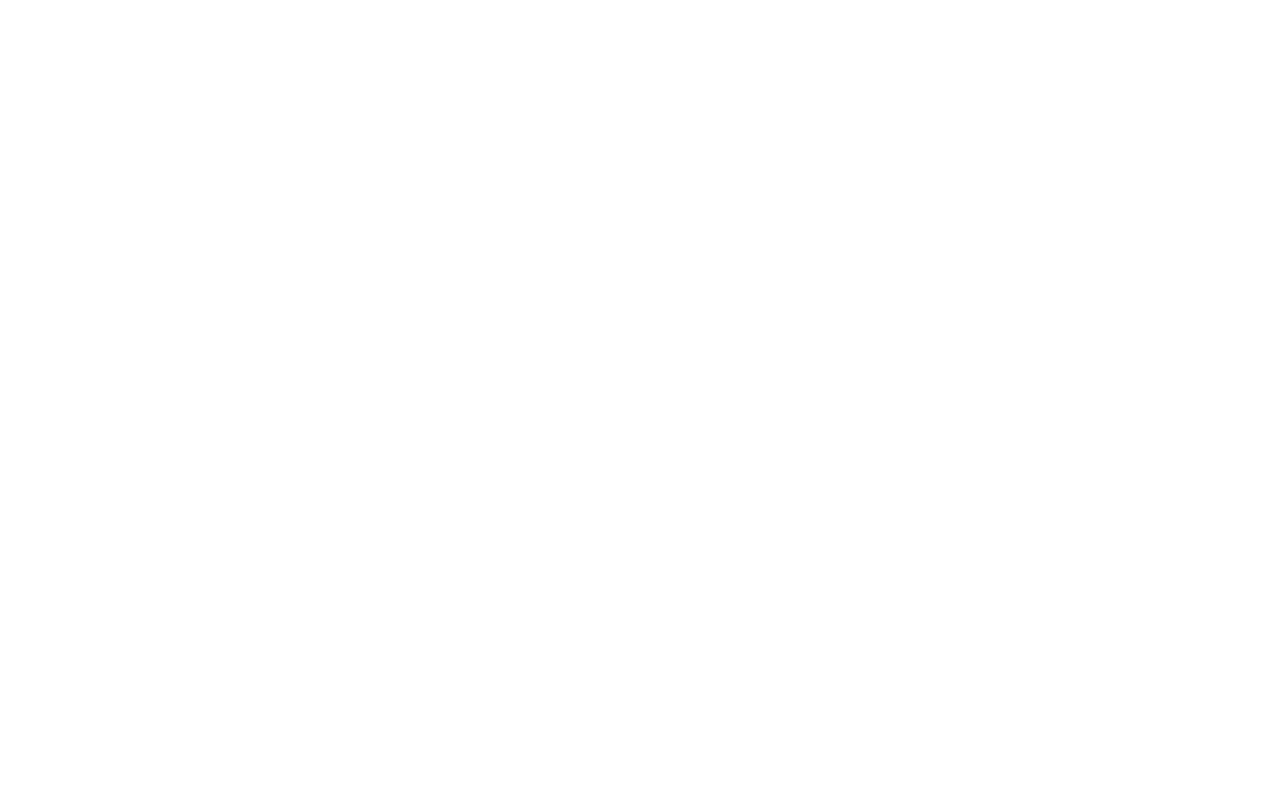
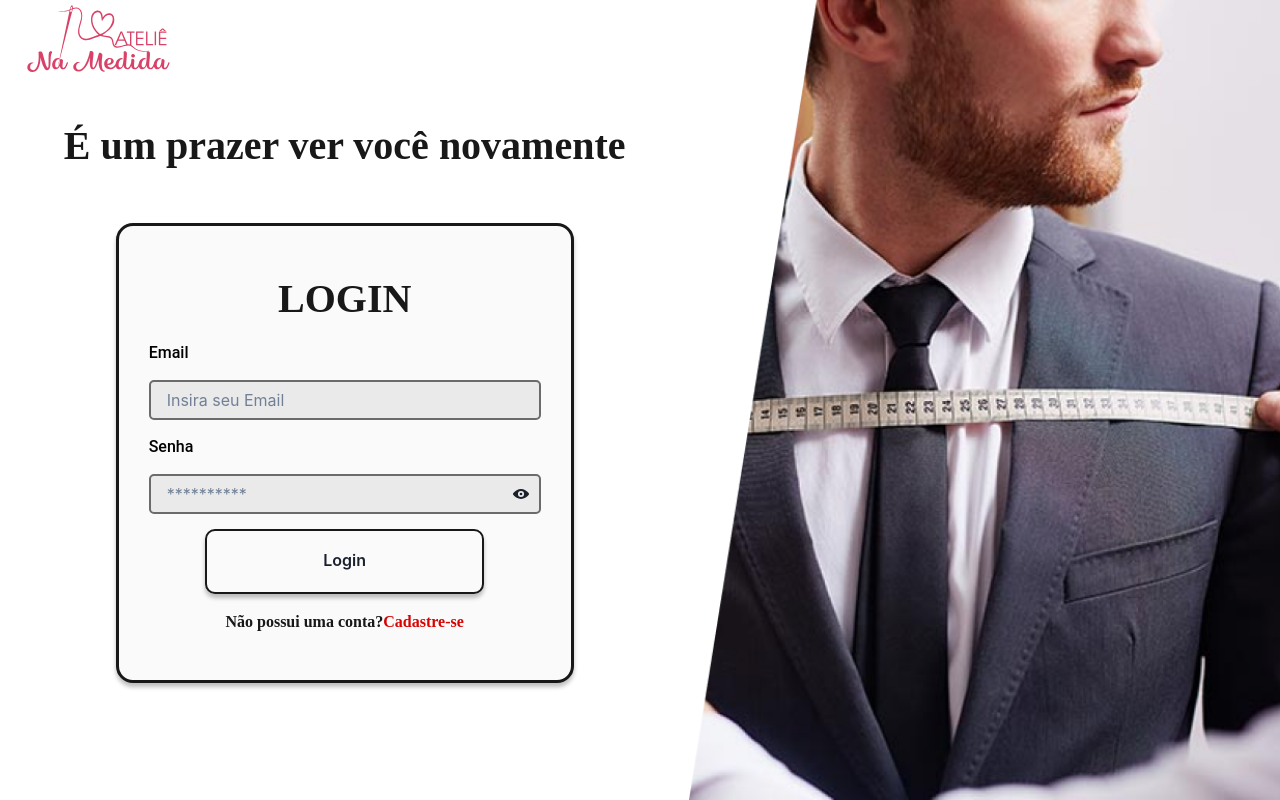
Before and after one commit to erickmarchetti/Na-medida-Atelie, a React (Create React App) app: page /login in a window 1280 px wide. Built offline with nearby package versions, Linux system fonts and the light colour scheme.

Commit message:
feat: index Login , styledLogin e image custom add.

```diff
--- a/src/pages/Login/index.jsx
+++ b/src/pages/Login/index.jsx
@@ -1,5 +1,71 @@
-function Login() {
-    return
+import {
+    Button,
+    FormControl,
+    FormHelperText,
+    FormLabel,
+    IconButton,
+    Input,
+    InputGroup,
+    InputRightElement
+} from "@chakra-ui/react"
+import { useState } from "react"
+import { ViewIcon, ViewOffIcon } from "@chakra-ui/icons"
+import custom from "../../Images/custom.png"
+import { DivContainerLogin } from "./styledLogin"
+import HeaderLogin from "./headerLogin"
+export default function Login() {
+    const [show, setShow] = useState(false)
+    const handleClick = () => setShow(!show)
+    return (
+        <>
+            <HeaderLogin />
+            <DivContainerLogin>
+                <div className="imgHomem">
+                    <img src={custom} alt="custom" />
+                </div>
+
+                <div className="divFormulario">
+                    <div>
+                        <h1>É um prazer ver você novamente</h1>
+                    </div>
+
+                    <FormControl className="form">
+                        <div className="loginForm">
+                            <h2>LOGIN</h2>
+                        </div>
+
+                        <FormLabel htmlFor="email">Email</FormLabel>
+                        <Input
+                            id="email"
+                            type="email"
+                            placeholder="Insira seu Email"
+                        />
+                        <FormLabel htmlFor="senha">Senha</FormLabel>
+                        <InputGroup>
+                            <InputRightElement>
+                                <IconButton
+                                    bg="transparent"
+                                    onClick={handleClick}
+                                    icon={show ? <ViewOffIcon /> : <ViewIcon />}
+                                />
+                            </InputRightElement>
+                            <Input
+                                id="password"
+                                type={show ? "text" : "password"}
+                                placeholder="**********"
+                            />
+                        </InputGroup>
+
+                        <Button className="butonLogin" type="submit">
+                            Login
+                        </Button>
+                        <p>
+                            Não possui uma conta?
+                            <a href="/cadastro">Cadastre-se</a>
+                        </p>
+                    </FormControl>
+                </div>
+            </DivContainerLogin>
+        </>
+    )
 }
-
-export default Login
--- /dev/null
+++ b/src/pages/Login/styledLogin.js
@@ -0,0 +1,90 @@
+import styled from "styled-components"
+
+export const DivContainerLogin = styled.div`
+    position: absolute;
+    top: 0;
+    display: flex;
+    flex-direction: row-reverse;
+    justify-content: space-between;
+    width: 100vw;
+    .imgHomem {
+        img {
+            height: 100vh;
+        }
+    }
+    .divFormulario {
+        display: flex;
+        flex-direction: column;
+        align-items: center;
+        margin: auto;
+        h1 {
+            font-family: "Nunito";
+            font-style: normal;
+            font-weight: 700;
+            font-size: 40px;
+            line-height: 55px;
+            margin-bottom: 50px;
+            color: #181818;
+        }
+    }
+    .form {
+        display: flex;
+        flex-direction: column;
+        justify-content: space-evenly;
+        align-items: center;
+        width: 458px;
+        height: 460px;
+        padding: 30px;
+        border-radius: 6px;
+        background: #fafafa;
+        border: 3px solid #181818;
+        box-shadow: 0px 4px 4px rgba(0, 0, 0, 0.25);
+        border-radius: 17px;
+        label {
+            width: 100%;
+            margin: 0;
+            font-family: "Roboto";
+            font-style: normal;
+            font-weight: 500;
+            color: #000000;
+        }
+        input {
+            background: #eaeaea;
+            border: 2px solid #6b6b6b;
+            border-radius: 5px;
+        }
+        .butonLogin {
+            width: 279px;
+            height: 65px;
+            background-color: #fafafa;
+            border: 2px solid #181818;
+            box-shadow: 0px 4px 4px rgba(0, 0, 0, 0.25);
+            border-radius: 10px;
+        }
+        h2 {
+            font-family: "Nunito";
+            font-style: normal;
+            font-weight: 700;
+            font-size: 40px;
+            line-height: 55px;
+            color: #181818;
+        }
+        p {
+            font-family: "Nunito";
+            font-style: normal;
+            font-weight: 700;
+            line-height: 26px;
+            color: #181818;
+        }
+        a {
+            color: #d70402;
+        }
+    }
+    .loginForm {
+        display: flex;
+        justify-content: space-around;
+        align-items: center;
+    }
+`
+
+export const ControlForm = styled.div
```
Also changed, not shown: src/Images/custom.png (added).
